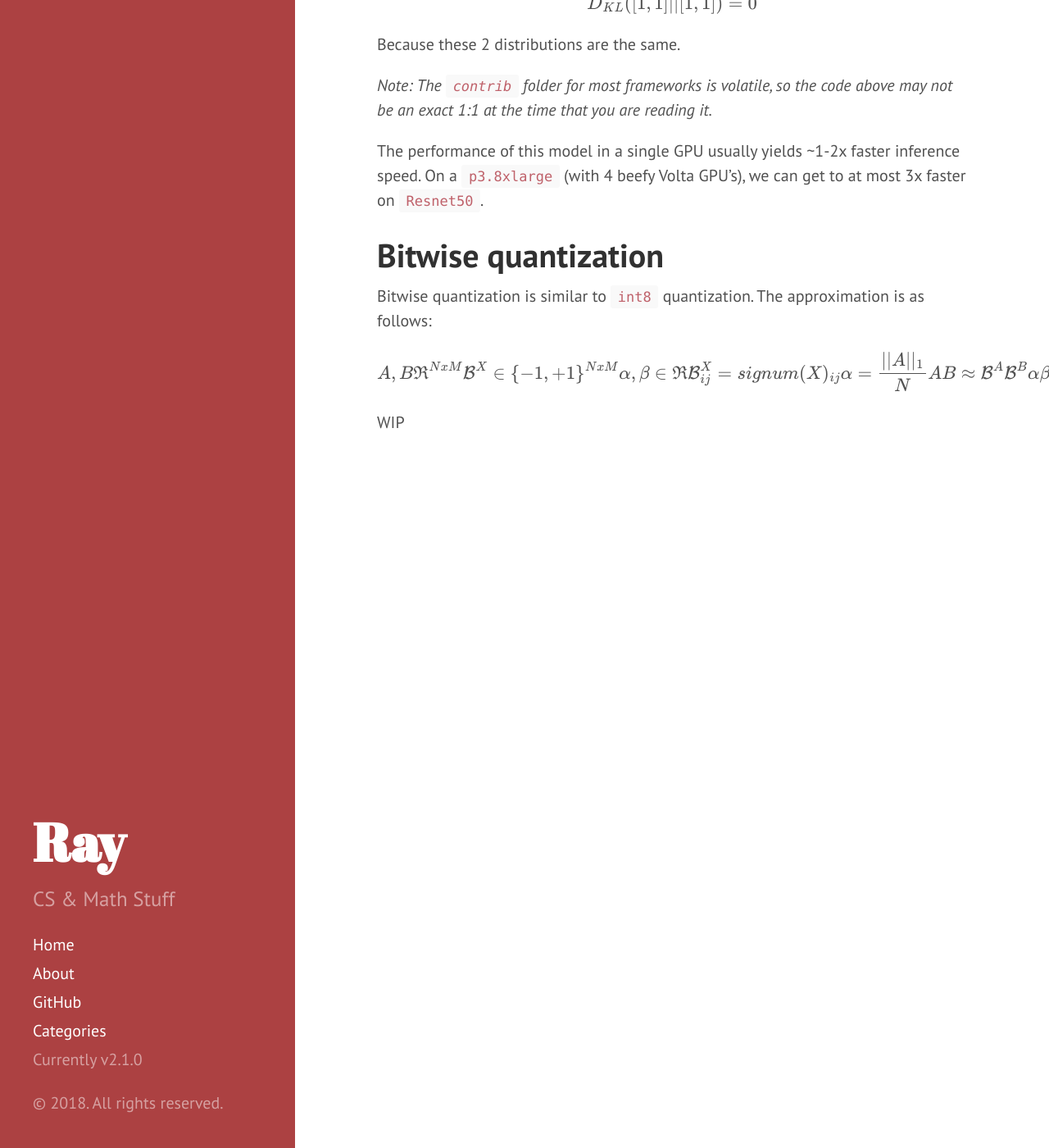
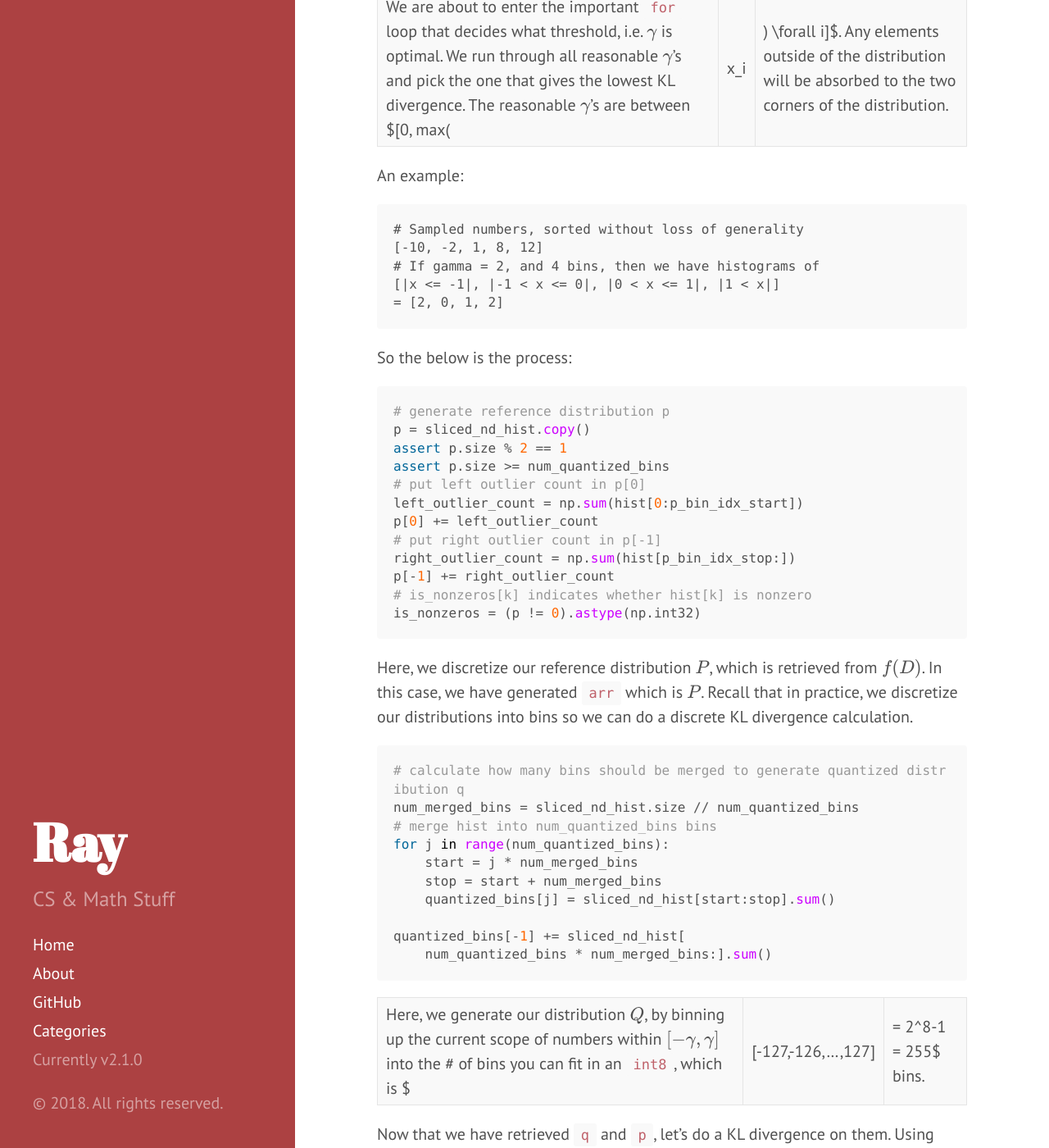
Before and after one commit to OneRaynyDay/oneraynyday.github.io, a Jekyll site: the page built from _posts/2018-08-30-Bighead-XNORNet.md, in a window 1280 px wide and 1400 px high, scrolled down 2675 px. Shown: the whole window at 82% size. Built offline with Jekyll 4.4.1, drawn with Linux system fonts in a browser that asks for light colours; formulas are drawn with MathJax 3; some of the changed text lies outside the part shown.

Commit message:
Update blog

````diff
--- a/_posts/2018-08-30-Bighead-XNORNet.md
+++ b/_posts/2018-08-30-Bighead-XNORNet.md
@@ -57,12 +55,12 @@ TL;DR: We find the best approximation of $I^W$ with respect to $\gamma$ and the
 We refer to `MXNet`'s source code, in which I made a PR in, to explain exactly how the quantization step happens. The link to the file is [here](https://github.com/apache/incubator-mxnet/blob/master/python/mxnet/contrib/quantization.py), and the PR is [here](https://github.com/apache/incubator-mxnet/pull/11833).
 
 ```python
-    hist, hist_edges = np.histogram(arr, bins=num_bins, range=(-th, th))
-    zero_bin_idx = num_bins // 2
-    num_half_quantized_bins = num_quantized_bins // 2
-    assert np.allclose(hist_edges[zero_bin_idx] +
-                           hist_edges[zero_bin_idx + 1],
-                       0, rtol=1e-5, atol=1e-7)
+hist, hist_edges = np.histogram(arr, bins=num_bins, range=(-th, th))
+zero_bin_idx = num_bins // 2
+num_half_quantized_bins = num_quantized_bins // 2
+assert np.allclose(hist_edges[zero_bin_idx] +
+                   hist_edges[zero_bin_idx + 1],
+                   0, rtol=1e-5, atol=1e-7)
 ```
 
 Here, we create a histogram to approximate our activation function. The KL divergence between two continuous-valued distributions is usually performed in software via approximate binning. Each entry of the histogram is a bin entry. i.e. If you have 2 bins, then:
@@ -72,6 +70,62 @@ D_{KL}([1,1]||[1,1]) = 0
 $$
 
 Because these 2 distributions are the same.
+
+We are about to enter the important `for` loop that decides what threshold, i.e. $\gamma$ is optimal. We run through all reasonable $\gamma$'s and pick the one that gives the lowest KL divergence. The reasonable $\gamma$'s are between $[0, max(|x_i|) \forall i]$. Any elements outside of the distribution will be absorbed to the two corners of the distribution.
+
+An example:
+
+```
+# Sampled numbers, sorted without loss of generality
+[-10, -2, 1, 8, 12]
+# If gamma = 2, and 4 bins, then we have histograms of
+[|x <= -1|, |-1 < x <= 0|, |0 < x <= 1|, |1 < x|]
+= [2, 0, 1, 2]
+```
+
+So the below is the process:
+
+```python
+# generate reference distribution p
+p = sliced_nd_hist.copy()
+assert p.size % 2 == 1
+assert p.size >= num_quantized_bins
+# put left outlier count in p[0]
+left_outlier_count = np.sum(hist[0:p_bin_idx_start])
+p[0] += left_outlier_count
+# put right outlier count in p[-1]
+right_outlier_count = np.sum(hist[p_bin_idx_stop:])
+p[-1] += right_outlier_count
+# is_nonzeros[k] indicates whether hist[k] is nonzero
+is_nonzeros = (p != 0).astype(np.int32)
+```
+
+Here, we discretize our reference distribution $P$, which is retrieved from $f(D)$. In this case, we have generated `arr` which is $P$. Recall that in practice, we discretize our distributions into bins so we can do a discrete KL divergence calculation.
+
+```python
+# calculate how many bins should be merged to generate quantized distribution q
+num_merged_bins = sliced_nd_hist.size // num_quantized_bins
+# merge hist into num_quantized_bins bins
+for j in range(num_quantized_bins):
+    start = j * num_merged_bins
+    stop = start + num_merged_bins
+    quantized_bins[j] = sliced_nd_hist[start:stop].sum()
+
+quantized_bins[-1] += sliced_nd_hist[
+    num_quantized_bins * num_merged_bins:].sum()
+```
+
+Here, we generate our distribution $Q$, by binning up the current scope of numbers within $[-\gamma, \gamma]$ into the # of bins you can fit in an `int8`, which is $|[-127,-126,...,127]| = 2^8-1 = 255$ bins.
+
+Now that we have retrieved `q` and `p`, let's do a KL divergence on them. Using scikit:
+
+```python
+divergence[i - num_half_quantized_bins] = stats.entropy(p, q)
+```
+
+And so we have found our best threshold by choosing the minimum entropy from the above expression.
+
+There are some extra details that I left out, about smoothing the distribution to prevent divide by 0 errors and etc. Read the code for more information.
 
 _Note: The `contrib` folder for most frameworks is volatile, so the code above may not be an exact 1:1 at the time that you are reading it._
 
````
Also changed, not shown: other parts of _posts/2018-08-30-Bighead-XNORNet.md (+5 -7 lines).
